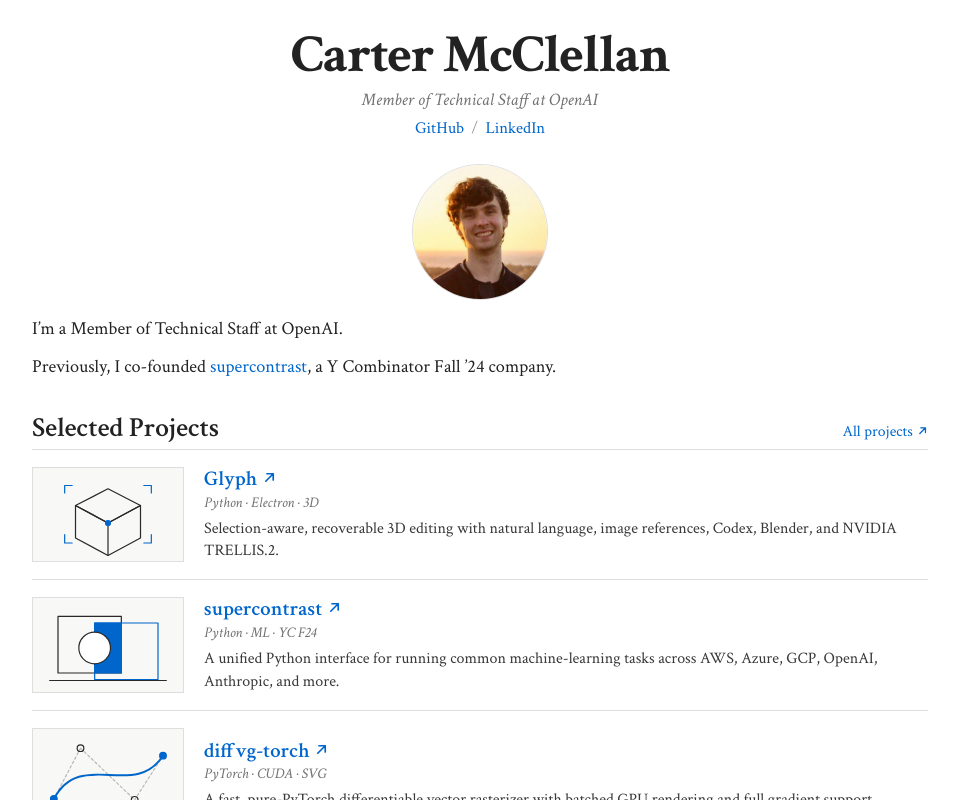
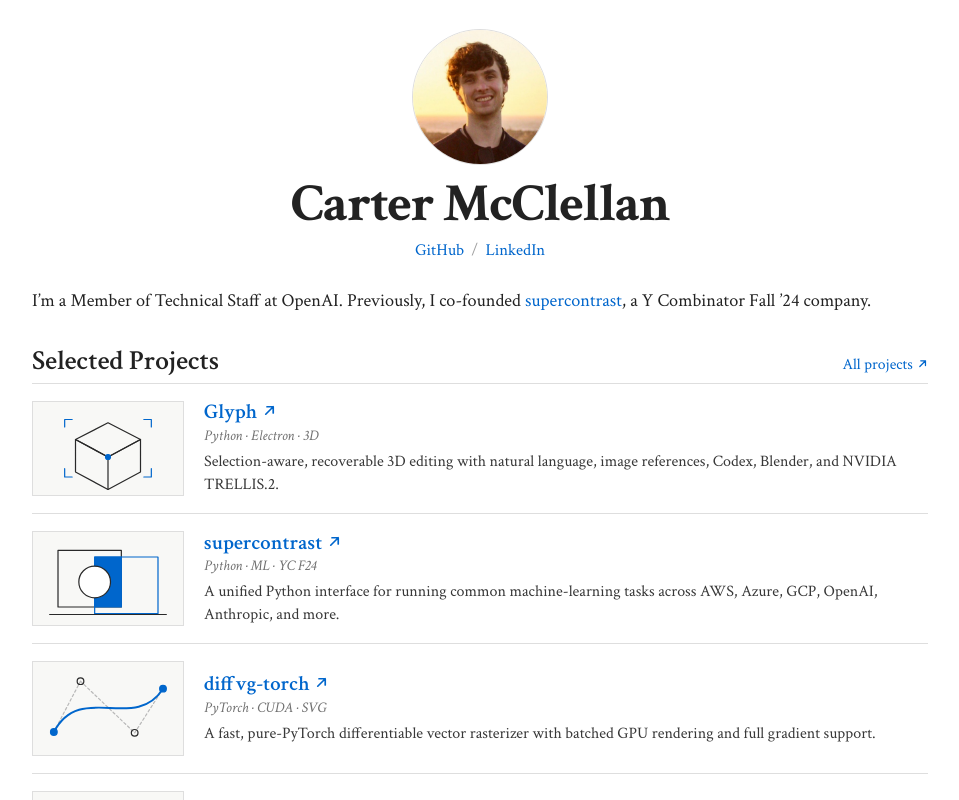
Before and after one commit to CarterMcClellan/cartermcclellan.github.io, a React (Vite) app: page / in a window 1280 px wide. Shown: the top 800 px of the page, without its empty margins (160-1119 px from the left). Built offline with nearby package versions, Linux system fonts and the light colour scheme; the HTML template or start-up script is replaced by a standard one.

Commit message:
Move headshot above name and merge bio

```diff
--- a/src/App.tsx
+++ b/src/App.tsx
@@ -109,8 +109,14 @@
     </a>
 
     <header className="page-header">
+      <img
+        className="headshot"
+        src="/headshot.png"
+        alt="Carter McClellan"
+        width="800"
+        height="800"
+      />
       <h1>Carter McClellan</h1>
-      <p>Member of Technical Staff at OpenAI</p>
       <nav aria-label="Profile links">
         <a href="https://github.com/CarterMcClellan" target="_blank" rel="noreferrer">
           GitHub
@@ -127,17 +133,8 @@
     </header>
 
     <section className="profile" aria-label="About Carter McClellan">
-      <img
-        className="headshot"
-        src="/headshot.png"
-        alt="Carter McClellan"
-        width="800"
-        height="800"
-      />
-      <div className="profile-copy">
-        <p>I’m a Member of Technical Staff at OpenAI.</p>
       <p>
-          Previously, I co-founded{" "}
+        I’m a Member of Technical Staff at OpenAI. Previously, I co-founded{" "}
         <a
           href="https://www.ycombinator.com/companies/supercontrast"
           target="_blank"
@@ -147,7 +144,6 @@
         </a>
         , a Y Combinator Fall ’24 company.
       </p>
-      </div>
     </section>
 
     <section className="projects" id="projects" aria-labelledby="projects-title">
--- a/src/index.css
+++ b/src/index.css
@@ -81,18 +81,11 @@
   letter-spacing: -0.025em;
 }
 
-.page-header p {
-  margin: 0.35rem 0 0;
-  color: var(--muted);
-  font-size: 1.1rem;
-  font-style: italic;
-}
-
 .page-header nav {
   display: flex;
   justify-content: center;
   gap: 0.45rem;
-  margin-top: 0.35rem;
+  margin-top: 0.5rem;
   font-size: 1.04rem;
 }
 
@@ -101,31 +94,20 @@
 }
 
 .profile {
-  display: flex;
-  flex-direction: column;
-  align-items: center;
-  gap: 0.9rem;
   margin-bottom: 2rem;
   font-size: 1.14rem;
   line-height: 1.5;
 }
 
-.profile-copy {
-  width: 100%;
-}
-
-.profile-copy p {
-  margin: 0 0 0.72rem;
-}
-
-.profile-copy p:last-child {
-  margin-bottom: 0;
+.profile p {
+  margin: 0;
 }
 
 .headshot {
   display: block;
   width: 8.5rem;
   height: 8.5rem;
+  margin: 0 auto 0.8rem;
   object-fit: cover;
   border: 1px solid var(--border);
   border-radius: 50%;
@@ -286,7 +268,6 @@
   }
 
   .profile {
-    gap: 0.75rem;
     margin-bottom: 1.55rem;
     font-size: 1.08rem;
   }
```
Lines whose indentation alone changed are shown as unchanged.
